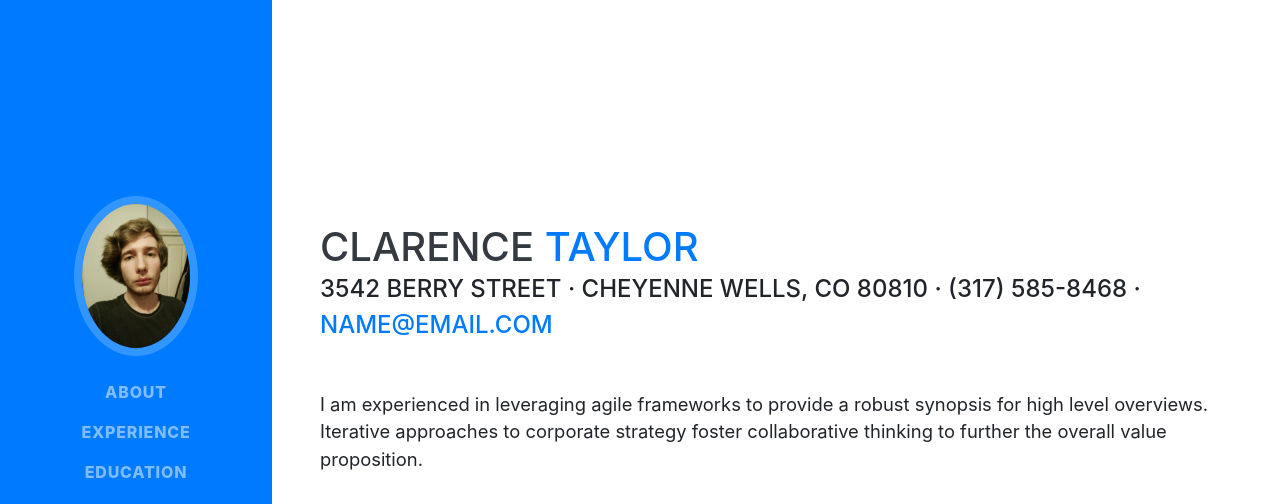
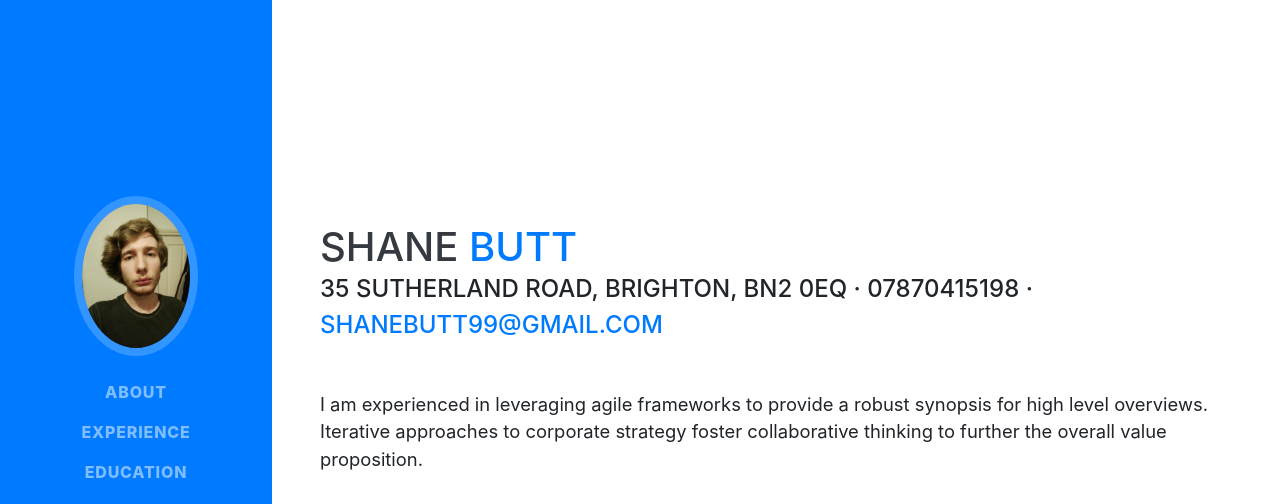
Before and after one commit to ShaneButt/shanebutt.github.io, a website with bundled scripts: page index.html in a window 1280 px wide. Shown: the top 504 px of the page. Built offline with nearby package versions, Linux system fonts and the light colour scheme; a web font is replaced by a local one.

Commit message:
Update index.html

```diff
--- a/index.html
+++ b/index.html
@@ -63,11 +63,11 @@
 
     <section class="resume-section p-3 p-lg-5 d-flex align-items-center" id="about">
       <div class="w-100">
-        <h1 class="mb-0">Clarence
-          <span class="text-primary">Taylor</span>
+        <h1 class="mb-0">Shane
+          <span class="text-primary">Butt</span>
         </h1>
-        <div class="subheading mb-5">3542 Berry Street · Cheyenne Wells, CO 80810 · (317) 585-8468 ·
-          <a href="mailto:name@email.com">name@email.com</a>
+        <div class="subheading mb-5">35 Sutherland Road, Brighton, BN2 0EQ · 07870415198 ·
+          <a href="mailto:name@email.com">shanebutt99@gmail.com</a>
         </div>
         <p class="lead mb-5">I am experienced in leveraging agile frameworks to provide a robust synopsis for high level overviews. Iterative approaches to corporate strategy foster collaborative thinking to further the overall value proposition.</p>
         <div class="social-icons">
```
